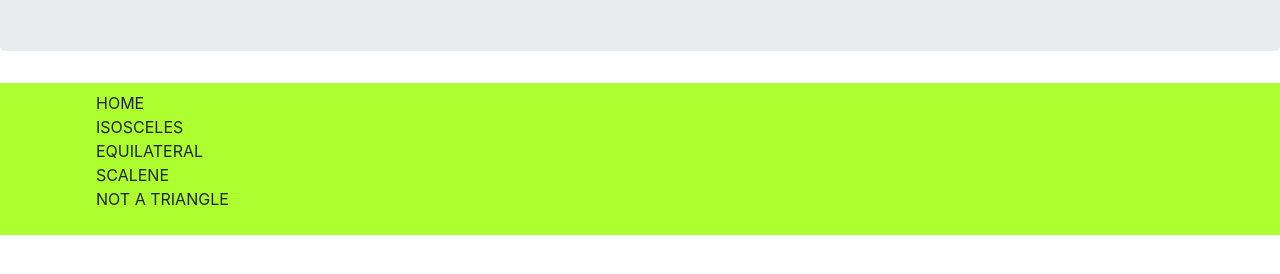
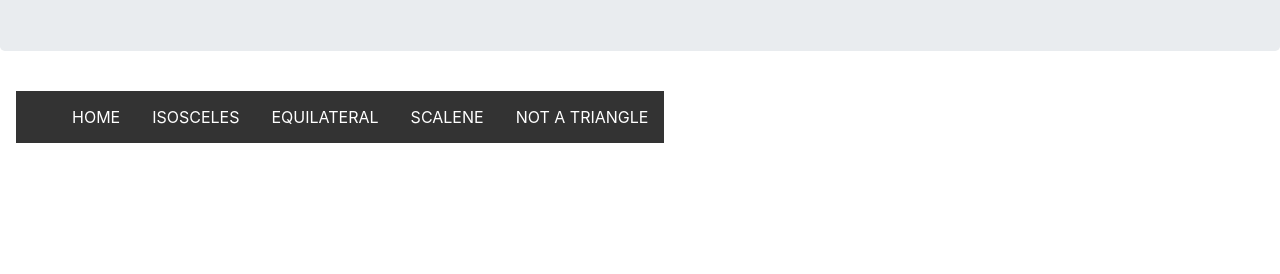
Before and after one commit to johnwanjema/Triangle-tracker, a plain HTML site: page index.html in a window 1280 px wide. Shown: the part 160-434 px from the top of the page. Drawn offline with Linux system fonts and the light colour scheme.

Commit message:
this commit defines backgrond and text-alignment for the navbar

```diff
--- a/css/styles.css
+++ b/css/styles.css
@@ -1,4 +1,24 @@
-.navbar{
+.nav{
     text-align: left;
     background-color:greenyellow;
     text-align: inherit;
+
+}
+ul {
+    list-style-type: none;
+    overflow: hidden;
+    background-color: #333;
+}
+
+li {
+    float: left;
+    text-align: center;
+}
+
+li a {
+    display: block;
+    color: rgb(255, 255, 255);
+    text-align: center;
+    padding: 14px 16px;
+    text-decoration: none;
+}
--- a/index.html
+++ b/index.html
@@ -11,14 +11,13 @@
 
 
     <div class="navbar">
-    <ul>
-        <ol>HOME</ol>
-        <ol>ISOSCELES</ol>
-        <ol>EQUILATERAL</ol>
-        <ol>SCALENE </ol>
-        <ol>NOT A TRIANGLE </ol>
-    </ul>
-
-        </div>
+            <ul>
+                <li><a href="#personal">HOME</a></li>
+                <li><a href="#projects">ISOSCELES</a></li>
+                <li><a href="#hobbies">EQUILATERAL</a></li>
+                <li><a href="#contacts">SCALENE</a></li>
+                <li><a href="#contacts">NOT A TRIANGLE</a></li>
+            </ul>
+        </div >
 
 </html>
```
